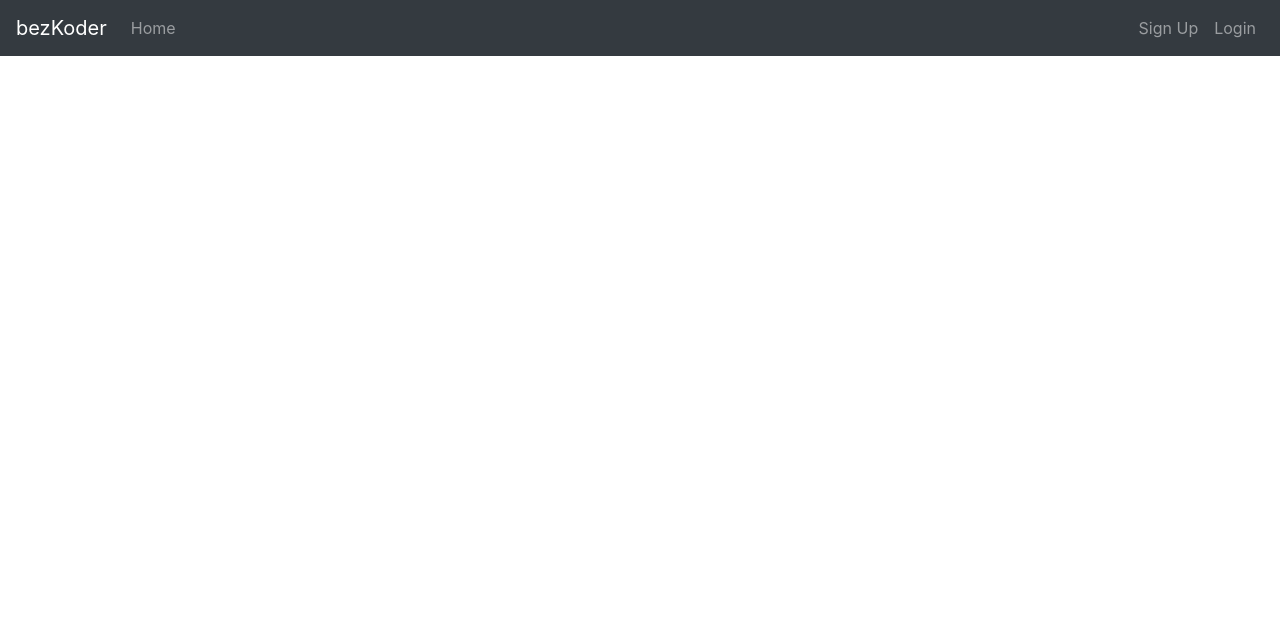
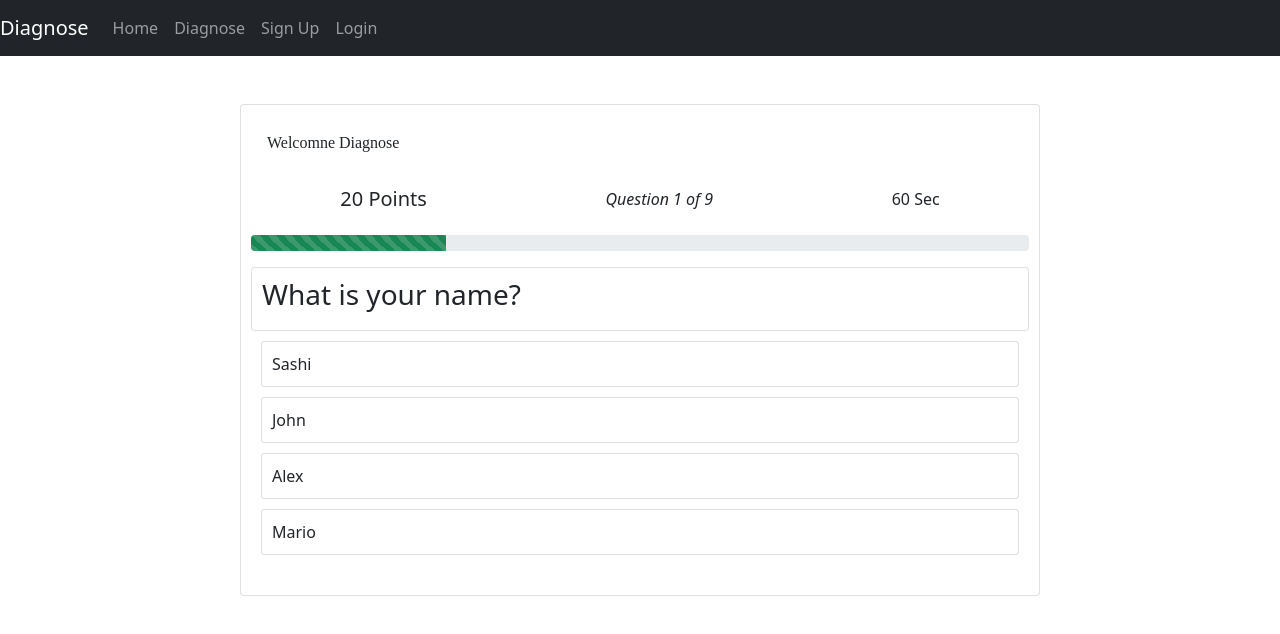
Before and after one commit to rivaldogljunior/Angular12JwtAuth, an Angular app: page /diagnose in a window 1280 px wide. Before the commit this address led to /. Shown: the top 634 px of the page. Built offline with nearby package versions, Linux system fonts and the light colour scheme.

Commit message:
questions

```diff
--- a/src/app/app-routing.module.ts
+++ b/src/app/app-routing.module.ts
@@ -3,6 +3,7 @@ import { Routes, RouterModule } from '@angular/router';
 import { BoardAdminComponent } from './board-admin/board-admin.component';
 import { BoardModeratorComponent } from './board-moderator/board-moderator.component';
 import { BoardUserComponent } from './board-user/board-user.component';
+import { DiagnoseComponent } from './diagnose/diagnose.component';
 import { HomeComponent } from './home/home.component';
 import { LoginComponent } from './login/login.component';
 import { ProfileComponent } from './profile/profile.component';
@@ -16,6 +17,7 @@ const routes: Routes = [
   { path: 'user', component: BoardUserComponent },
   { path: 'mod', component: BoardModeratorComponent },
   { path: 'admin', component: BoardAdminComponent },
+  { path: 'diagnose', component: DiagnoseComponent },
   { path: '', redirectTo: 'home', pathMatch: 'full' }
 ];
 
--- a/src/app/app.component.html
+++ b/src/app/app.component.html
@@ -1,9 +1,12 @@
 <div id="app">
   <nav class="navbar navbar-expand navbar-dark bg-dark">
-    <a href="#" class="navbar-brand">bezKoder</a>
+    <a href="#" class="navbar-brand">Diagnose</a>
     <ul class="navbar-nav mr-auto" routerLinkActive="active">
       <li class="nav-item">
         <a href="/home" class="nav-link" routerLink="home">Home </a>
+      </li>
+      <li class="nav-item">
+        <a href="/diagnose" class="nav-link" routerLink="diagnose">Diagnose</a>
       </li>
       <li class="nav-item" *ngIf="showAdminBoard">
         <a href="/admin" class="nav-link" routerLink="admin">Admin Board</a>
--- a/src/app/app.module.ts
+++ b/src/app/app.module.ts
@@ -12,6 +12,7 @@ import { BoardAdminComponent } from './board-admin/board-admin.component';
 import { BoardUserComponent } from './board-user/board-user.component';
 import { BoardModeratorComponent } from './board-moderator/board-moderator.component';
 import { authInterceptorProviders } from './_helpers/auth.interceptor';
+import { DiagnoseComponent } from './diagnose/diagnose.component';
 
 @NgModule({
   declarations: [
--- /dev/null
+++ b/src/app/diagnose/diagnose.component.css
@@ -0,0 +1,16 @@
+.card{
+    max-width: 800px;
+    margin: 0 auto;
+    padding: 10px;
+}
+li {
+    list-style-type: none;
+    cursor: pointer;
+    margin: 10px;
+}
+li .card:hover {
+    border: 1px solid blue;
+}
+ol {
+    padding: 0 ;
+}
--- /dev/null
+++ b/src/app/diagnose/diagnose.component.html
@@ -0,0 +1,52 @@
+<div class="mt-5">
+    <div class="card">
+        <div class="d-flex justify-content-between p-3">
+            <span style="font-family: cursive">
+                Welcomne Diagnose
+            </span>
+        </div>
+        <div class="d-flex justify-content-around py-3">
+            <div class="score">
+                <h5>20 Points</h5>
+            </div>
+            <div class="question-remain">
+                <span style="font-style: italic;">Question 1 of 9</span>
+            </div>
+            <div class="timer">
+                60 Sec
+            </div>
+
+        </div>
+        <div class="progress mb-3">
+            <div class="progress-bar progress-bar-striped bg-success" role="progressbar" style="width: 25%"
+                aria-valuenow="25" aria-valuemin="0" aria-valuemax="100"></div>
+        </div>
+        <div class="question">
+            <div class="card">
+                <h3>What is your name?</h3>
+            </div>
+        </div>
+        <div class="options">
+            <ol>
+                <li>
+                    <div class="card">Sashi</div>
+                </li>
+                <li>
+                    <div class="card">John</div>
+                </li>
+                <li>
+                    <div class="card">Alex</div>
+                </li>
+                <li>
+                    <div class="card">Mario</div>
+                </li>
+
+            </ol>
+        </div>
+        <div class="d-flex justify-content-between">
+            <button class="btn"><i class="fa text-primary fa-chevron-left fa-3x" aria-hidden="true"></i></button>
+            <button class="btn"><i class="fa fa-refresh text-primary fa-3x" aria-hidden="true"></i></button>
+            <button class="btn"><i class="fa text-primary fa-chevron-right fa-3x" aria-hidden="true"></i></button>
+        </div>
+    </div>
+</div>
--- /dev/null
+++ b/src/app/diagnose/diagnose.component.ts
@@ -0,0 +1,15 @@
+import { Component, OnInit } from '@angular/core';
+
+@Component({
+  selector: 'app-diagnose',
+  templateUrl: './diagnose.component.html',
+  styleUrls: ['./diagnose.component.css']
+})
+export class DiagnoseComponent implements OnInit {
+
+  constructor() { }
+
+  ngOnInit(): void {
+  }
+
+}
--- a/src/index.html
+++ b/src/index.html
@@ -1,19 +1,21 @@
 <!doctype html>
 <html lang="en">
+
 <head>
   <meta charset="utf-8">
   <title>Angular12JwtAuth</title>
   <base href="/">
   <meta name="viewport" content="width=device-width, initial-scale=1">
-  <link
-  rel="stylesheet"
-  href="https://stackpath.bootstrapcdn.com/bootstrap/4.4.1/css/bootstrap.min.css"
-  integrity="sha384-Vkoo8x4CGsO3+Hhxv8T/Q5PaXtkKtu6ug5TOeNV6gBiFeWPGFN9MuhOf23Q9Ifjh"
-  crossorigin="anonymous"
-/>
+  <link href="https://cdn.jsdelivr.net/npm/bootstrap@5.1.3/dist/css/bootstrap.min.css" rel="stylesheet"
+    integrity="sha384-1BmE4kWBq78iYhFldvKuhfTAU6auU8tT94WrHftjDbrCEXSU1oBoqyl2QvZ6jIW3" crossorigin="anonymous">
+  <script src="https://cdn.jsdelivr.net/npm/bootstrap@5.1.3/dist/js/bootstrap.bundle.min.js"
+    integrity="sha384-ka7Sk0Gln4gmtz2MlQnikT1wXgYsOg+OMhuP+IlRH9sENBO0LRn5q+8nbTov4+1p"
+    crossorigin="anonymous"></script>
   <link rel="icon" type="image/x-icon" href="favicon.ico">
 </head>
+
 <body>
   <app-root></app-root>
 </body>
+
 </html>
```
Also changed, not shown: 1 other file (tests, documents, lock files or other folders).
